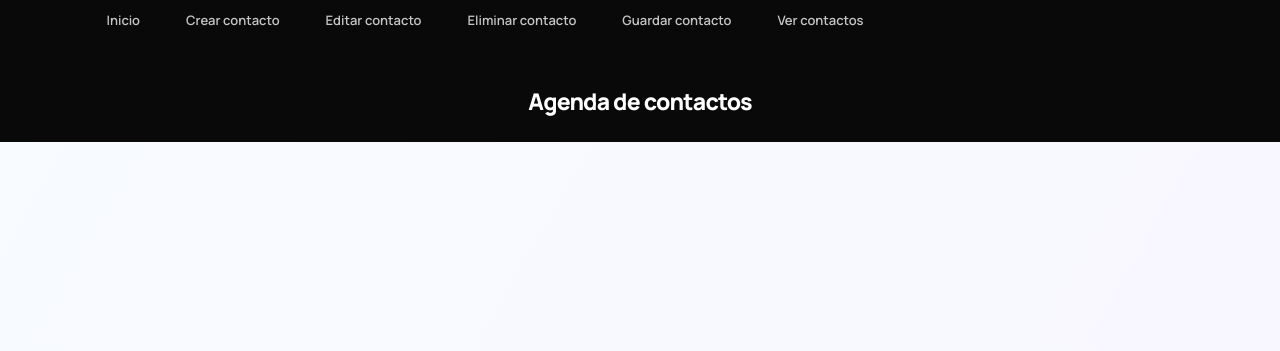
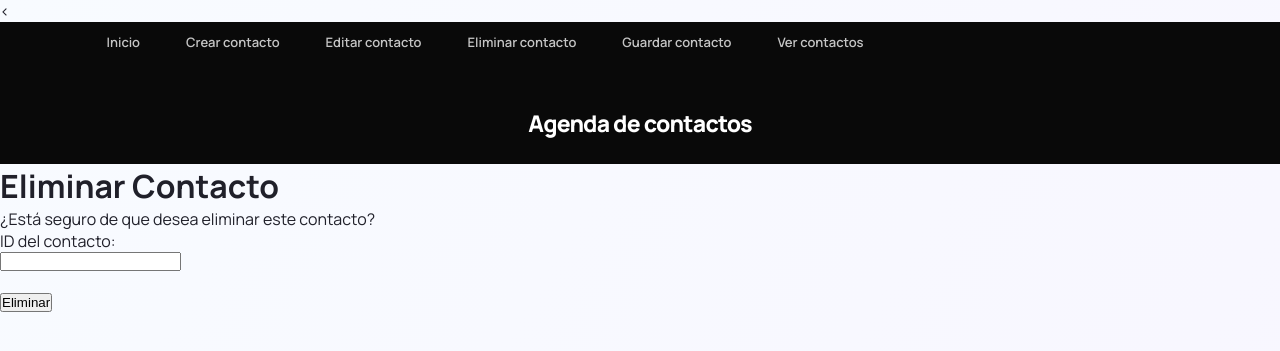
Before and after one commit to erikajhoana-dot/AGENDA, a PHP site: page /eliminar.php in a window 1280 px wide. Shown: the top 351 px of the page. Run offline with PHP 8.4, Linux system fonts and the light colour scheme.

Commit message:
cracion de eliminar

```diff
--- a/eliminar.php
+++ b/eliminar.php
@@ -1,8 +1,8 @@
-<?php include __DIR__."/includes/menu.php";?>
+<<?php include __DIR__."/includes/menu.php";?>
 <?php include __DIR__."/includes/header.php";?>
 
 <!DOCTYPE html>
-<html lang="en">
+<html lang="es">
 <head>
     <meta charset="UTF-8">
     <meta name="viewport" content="width=device-width, initial-scale=1.0">
@@ -11,5 +11,20 @@
 </head>
 <body>
 
+    <h1>Eliminar Contacto</h1>
+
+    <p>¿Está seguro de que desea eliminar este contacto?</p>
+
+    <form action="" method="POST">
+
+        <label>ID del contacto:</label><br>
+        <input type="number" name="id" required>
+
+        <br><br>
+
+        <button type="submit">Eliminar</button>
+
+    </form>
+
 </body>
 </html>
```
